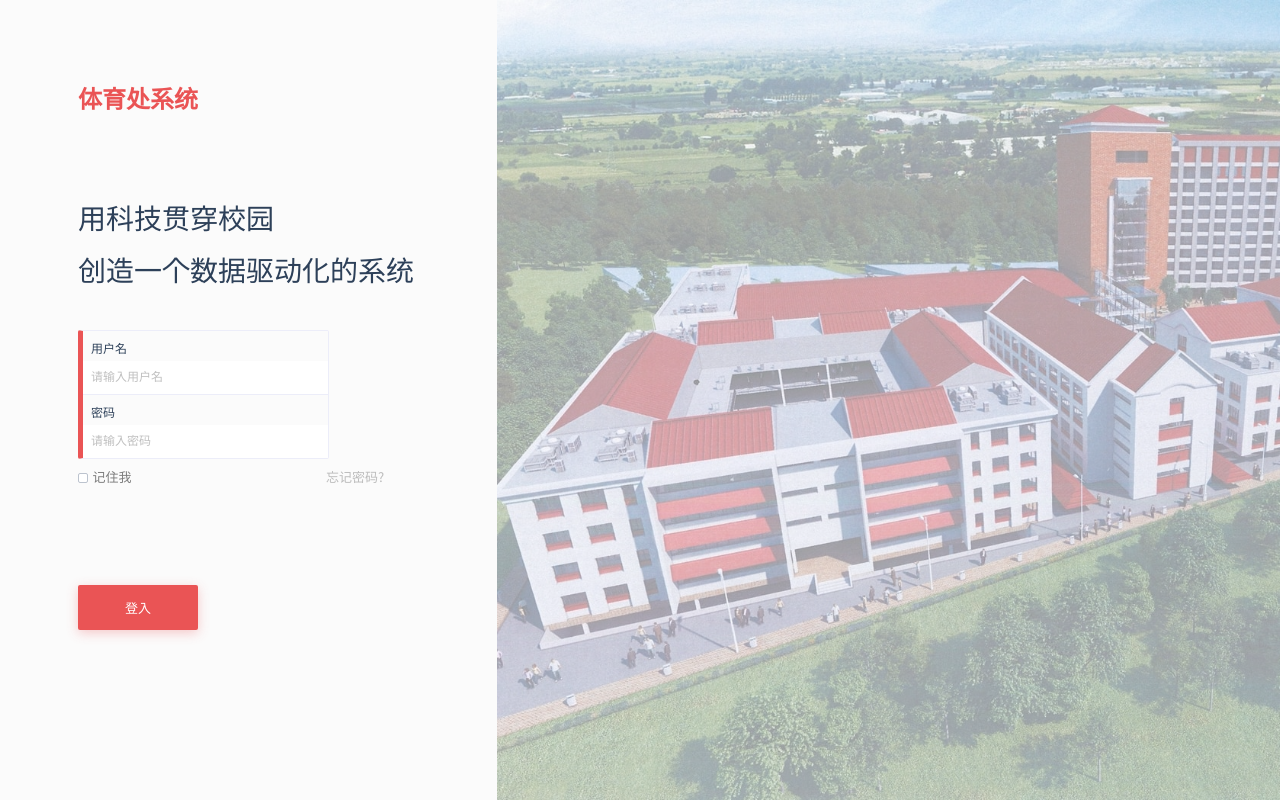
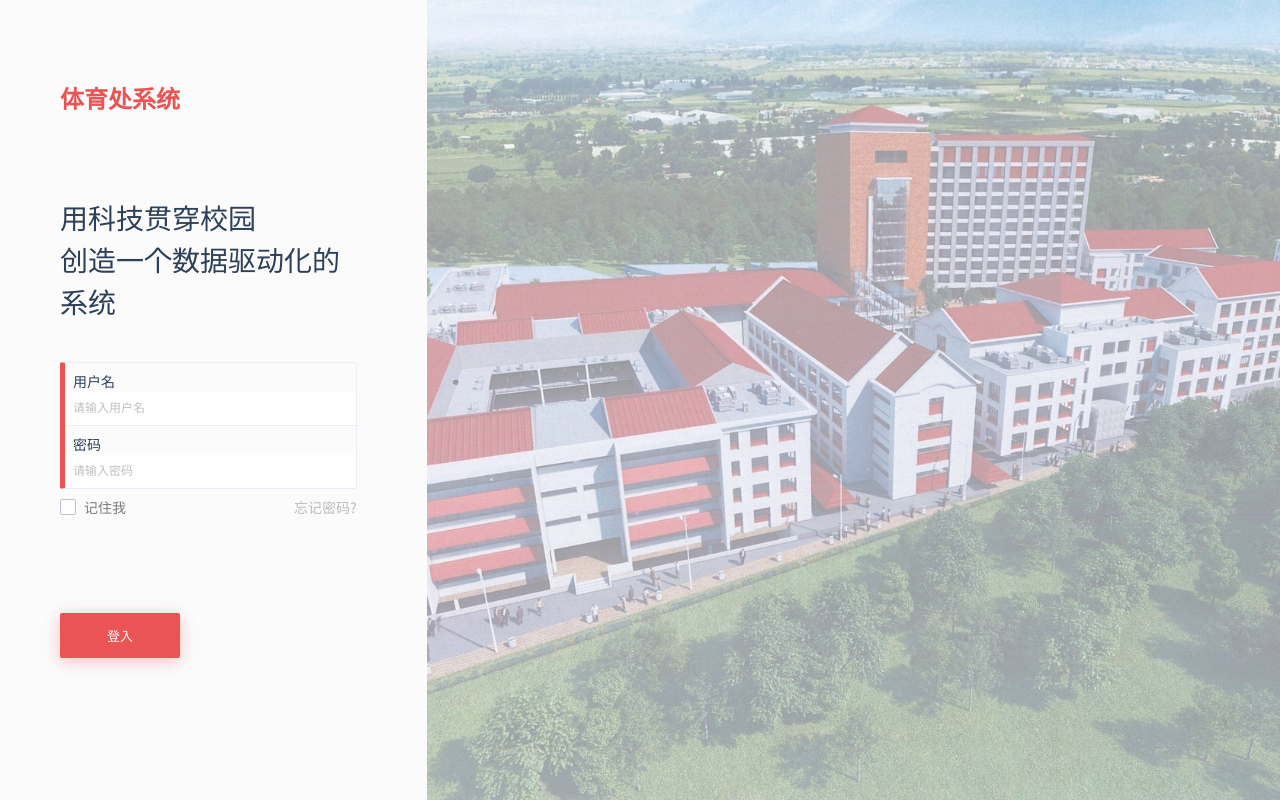
Before and after one commit to MechFroG88/Humble-Sports, a Vue app in the folder client/: page /login in a window 1280 px wide. Built offline with nearby package versions, Linux system fonts and the light colour scheme.

Commit message:
Update login

```diff
--- a/client/src/assets/scss/pages/login.scss
+++ b/client/src/assets/scss/pages/login.scss
@@ -1,23 +1,18 @@
 #_login {
   display: flex;
   .container {
-    margin-top: 4rem;
-    margin-left: 3.5rem;
-    .block {
+    display: flex;
+    flex-direction: column;
+    padding: 4rem 3.5rem 0 3rem;
+    .title {
       color: $primary-color;
       font-weight: 600;
       font-size: 1.2rem;
       text-align: left;
+      margin-bottom: 4rem;
     }
-    .block1 {
+    .slogan {
       font-size: 1.4rem;
-      margin-top: 4rem;
-      font-weight: 500;
-      text-align: left;
-    }
-    .block2 {
-      font-size: 1.4rem;
-      margin-top: 0.5rem;
       font-weight: 500;
       text-align: left;
     }
@@ -25,26 +20,21 @@
       margin-top: 2rem;
       display: flex;
       flex-direction: column;
-      border: 0.05rem solid #ecedf9;
-      border-radius: 0.1rem;
-      border-left-width: 0.25rem;
-      border-left-color: $primary-color;
-      margin-right: 8rem;
-      .block3,
-      .block5 {
-        font-size: 0.6rem;
+      border: .05rem solid #ecedf9;
+      border-left: solid .25rem $primary-color;
+      border-radius: .1rem;
+      .input-label {
+        font-size: $font-size-sm;
         font-weight: 400;
         text-align: left;
-        padding-top: 0.4rem;
-        padding-left: 0.4rem;
-        height: 1.5rem;
-        width: 15rem;
+        padding-top: .4rem;
+        padding-left: .4rem;
       }
-      .block4 {
+      .username {
         border: none;
-        padding-bottom: 0.4rem;
-        padding-left: 0.4rem;
-        border-bottom: 0.05rem solid #ecedf9;
+        padding-bottom: .4rem;
+        padding-left: .4rem;
+        border-bottom: .05rem solid #ecedf9;
         color: $primary-color;
         &:focus {
           outline: none;
@@ -54,14 +44,14 @@
           align-items: center;
         }
         &::placeholder {
-          font-size: 0.6rem;
-          color: rgba(0, 0, 0, 0.25);
+          font-size: .6rem;
+          color: rgba(0, 0, 0, .25);
         }
       }
-      .block6 {
+      .password {
         border: none;
-        padding-bottom: 0.4rem;
-        padding-left: 0.4rem;
+        padding-bottom: .4rem;
+        padding-left: .4rem;
         color: $primary-color;
         &:focus {
           outline: none;
@@ -71,50 +61,44 @@
           align-items: center;
         }
         &::placeholder {
-          font-size: 0.6rem;
-          color: rgba(0, 0, 0, 0.25);
+          font-size: .6rem;
+          color: rgba(0, 0, 0, .25);
         }
       }
     }
     .form-group {
       display: flex;
+      justify-content: space-between;
       .form-checkbox {
-        width: 3.6rem;
-        height: 1.5rem;
-        font-size: 0.65rem;
+        display: flex;
+        font-size: $font-size-sm;
         font-weight: 500;
-        padding-left: 0.2rem;
-        color: rgba(0, 0, 0, 0.5);
-      }
-      .form-icon {
-        margin-top: 0.2rem;
-        width: 0.5rem;
-        height: 0.5rem;
+        color: rgba(0, 0, 0, .5);
       }
       .forgot {
-        font-size: 0.65rem;
-        margin-left: 8.8rem;
-        margin-top: 0.4rem;
+        font-size: $font-size-sm;
+        margin-top: .4rem;
         font-weight: 500;
-        color: rgba(0, 0, 0, 0.25);
+        color: rgba(0, 0, 0, .25);
       }
     }
-    .btn.btn-primary {
+    .submit {
+      align-self: flex-start;
       margin-top: 4rem;
-      margin-right: 17rem;
       background-color: $primary-color;
       width: 6rem;
       height: 2.25rem;
       border: none;
-      font-size: 0.65rem;
-      box-shadow: 0px 3px 12px rgba(234, 84, 85, 0.3);
+      font-size: .65rem;
+      box-shadow: 0 3px 15px rgba($primary-color, .35);
     }
   }
 
   .pic {
     background-size: cover;
-    background-image: url(../pictures/background-login.jpg);
+    background-position: center;
+    background-image: url('../pictures/background-login.jpg');
     height: 100vh;
-    opacity: 0.5;
+    opacity: .5;
   }
 }
--- a/client/src/pages/login.vue
+++ b/client/src/pages/login.vue
@@ -1,30 +1,43 @@
 <template>
   <div id="_login">
     <div class="container col-4">
-      <div class="block">体育处系统</div>
-      <div class="block1">用科技贯穿校园</div>
-      <div class="block2">创造一个数据驱动化的系统</div>
+      <div class="title">体育处系统</div>
+      <div class="slogan">用科技贯穿校园</div>
+      <div class="slogan">创造一个数据驱动化的系统</div>
       <div class="input-group">
-        <label class="block3" for="input-example-1">用户名</label>
-        <input class="block4" type="text" id="input-example-1" placeholder="请输入用户名">
-        <label class="block5" for="input-example-2">密码</label>
-        <input class="block6" type="password" id="input-example-2" placeholder="请输入密码">
+        <label class="input-label" for="username">用户名</label>
+        <input class="username" type="text" id="username"
+        placeholder="请输入用户名" v-model="username">
+        <label class="input-label" for="password">密码</label>
+        <input class="password" type="password" id="password"
+        placeholder="请输入密码" v-model="password">
       </div>
       <div class="form-group">
         <label class="form-checkbox">
-          <input type="checkbox">
+          <input type="checkbox" v-model="remember">
           <i class="form-icon"></i> 记住我
         </label>
-        <div class="forgot">忘记密码?</div>
+        <span class="forgot c-hand" @click="forgotPassword()">忘记密码?</span>
       </div>
-      <button class="btn btn-primary" type="submit" @click="$router.push('/rent')">登入</button>
+      <button class="btn btn-primary submit" type="submit" @click="$router.push('/rent')">登入</button>
     </div>
     <div class="pic col-8"></div>
   </div>
 </template>
 
 <script>
-export default {};
+export default {
+  data: () => ({
+    username: '',
+    password: '',
+    remember: false,
+  }),
+  methods: {
+    forgotPassword() {
+      alert('forgot password')
+    }
+  }
+};
 </script>
 
 <style>
```
